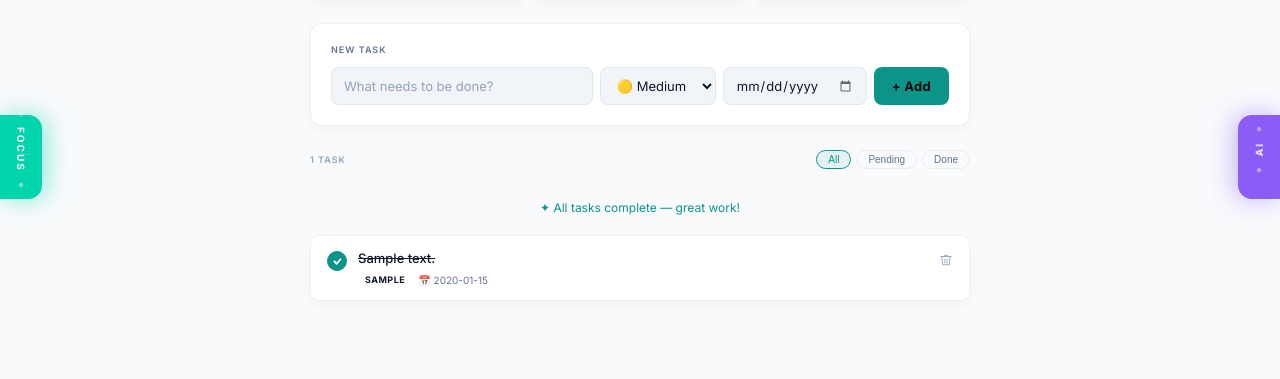
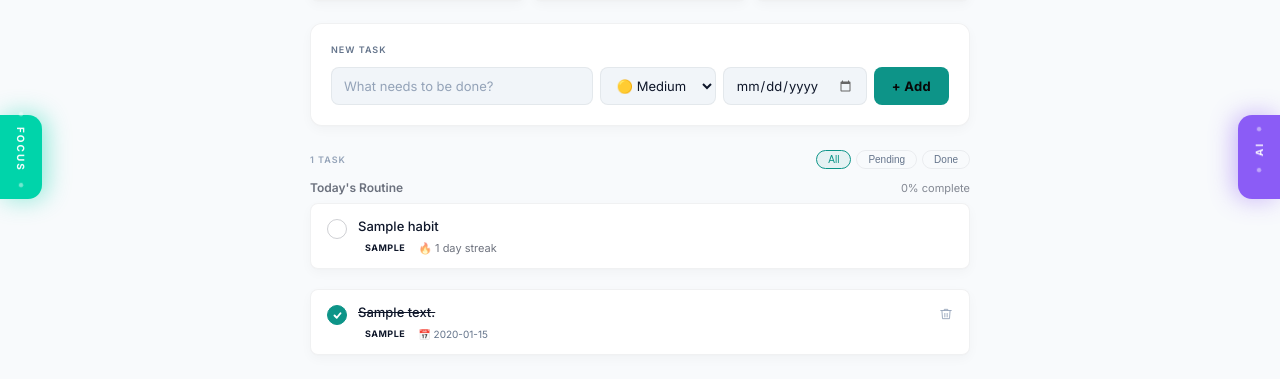
Before and after one commit to 1R5HAD/TaskFlow-AI, a Flask app: page / in a window 1280 px wide. Shown: the part 243-622 px from the top of the page. Run offline with Flask 3, Linux system fonts and the light colour scheme; a user stored in the database is signed in; tables that the repository leaves empty hold one stand-in row (values such as "Sample post").

Commit message:
Wire AI chat to backend, add daily routine tracking

```diff
--- a/app.py
+++ b/app.py
@@ -1,13 +1,16 @@
 import os
+import json
 import sib_api_v3_sdk
 from sib_api_v3_sdk.rest import ApiException
-from flask import Flask, render_template, request, redirect, url_for, flash
+from flask import Flask, render_template, request, redirect, url_for, flash, jsonify
 from flask_sqlalchemy import SQLAlchemy
 from flask_login import LoginManager, UserMixin, login_user, logout_user, login_required, current_user
 from werkzeug.security import generate_password_hash, check_password_hash
 from datetime import datetime, date, timedelta
 from apscheduler.schedulers.background import BackgroundScheduler
 import atexit
+
+from ai.chat_engine import classify_message
 
 app = Flask(__name__)
 
@@ -55,6 +58,64 @@ class Task(db.Model):
     completed  = db.Column(db.Boolean, default=False)
     created_at = db.Column(db.DateTime, default=datetime.utcnow)
     user_id    = db.Column(db.Integer, db.ForeignKey('user.id'), nullable=False)
+
+
+# ─── AI ROUTINE MODELS ─────────────────────────────────────────────────────────
+
+class Habit(db.Model):
+    """A recurring task template — e.g. 'Solve 2 DSA problems'. The chatbot
+    creates these from a routine request; daily rows in DailyTask are generated
+    from active habits each day."""
+    id         = db.Column(db.Integer, primary_key=True)
+    user_id    = db.Column(db.Integer, db.ForeignKey('user.id'), nullable=False)
+    title      = db.Column(db.String(200), nullable=False)
+    category   = db.Column(db.String(50), nullable=True)   # e.g. 'coding', 'dsa', 'language'
+    frequency  = db.Column(db.String(20), default='daily')
+    active     = db.Column(db.Boolean, default=True)
+    created_at = db.Column(db.DateTime, default=datetime.utcnow)
+
+    daily_tasks = db.relationship('DailyTask', backref='habit', lazy=True, cascade='all, delete-orphan')
+    streak      = db.relationship('Streak', backref='habit', uselist=False, cascade='all, delete-orphan')
+
+
+class DailyTask(db.Model):
+    """One day's instance of a habit. 'Reset daily' = a fresh row per date,
+    not a mutation of the habit itself."""
+    id           = db.Column(db.Integer, primary_key=True)
+    habit_id     = db.Column(db.Integer, db.ForeignKey('habit.id'), nullable=False)
+    user_id      = db.Column(db.Integer, db.ForeignKey('user.id'), nullable=False)
+    date         = db.Column(db.Date, nullable=False, default=date.today)
+    completed    = db.Column(db.Boolean, default=False)
+    completed_at = db.Column(db.DateTime, nullable=True)
+    created_at   = db.Column(db.DateTime, default=datetime.utcnow)
+
+    __table_args__ = (db.UniqueConstraint('habit_id', 'date', name='uq_habit_date'),)
+
+
+class Streak(db.Model):
+    id                   = db.Column(db.Integer, primary_key=True)
+    habit_id             = db.Column(db.Integer, db.ForeignKey('habit.id'), nullable=False, unique=True)
+    current_streak       = db.Column(db.Integer, default=0)
+    longest_streak        = db.Column(db.Integer, default=0)
+    last_completed_date  = db.Column(db.Date, nullable=True)
+
+
+class ChatMessage(db.Model):
+    id        = db.Column(db.Integer, primary_key=True)
+    user_id   = db.Column(db.Integer, db.ForeignKey('user.id'), nullable=False)
+    role      = db.Column(db.String(10), nullable=False)   # 'user' | 'assistant'
+    content   = db.Column(db.Text, nullable=False)
+    timestamp = db.Column(db.DateTime, default=datetime.utcnow)
+
+
+class ChatAction(db.Model):
+    """Undo log — one row per chatbot-made mutation, enough state to reverse it."""
+    id          = db.Column(db.Integer, primary_key=True)
+    user_id     = db.Column(db.Integer, db.ForeignKey('user.id'), nullable=False)
+    action_type = db.Column(db.String(30), nullable=False)  # 'create_habits' | 'complete_tasks'
+    payload     = db.Column(db.Text, nullable=False)         # JSON string
+    undone      = db.Column(db.Boolean, default=False)
+    created_at  = db.Column(db.DateTime, default=datetime.utcnow)
 
 
 @login_manager.user_loader
@@ -306,7 +367,30 @@ def logout():
 def index():
     tasks = Task.query.filter_by(user_id=current_user.id)\
                       .order_by(Task.created_at.desc()).all()
-    return render_template('index.html', tasks=tasks)
+
+    ensure_today_tasks(current_user)
+    daily_tasks = DailyTask.query.filter_by(user_id=current_user.id, date=date.today())\
+                                  .join(Habit).order_by(Habit.title).all()
+    routine_pct = 0
+    if daily_tasks:
+        routine_pct = round(100 * sum(1 for t in daily_tasks if t.completed) / len(daily_tasks))
+
+    return render_template('index.html', tasks=tasks, daily_tasks=daily_tasks, routine_pct=routine_pct)
+
+
+@app.route('/daily/complete/<int:daily_task_id>', methods=['POST'])
+@login_required
+def complete_daily_task(daily_task_id):
+    task = DailyTask.query.filter_by(id=daily_task_id, user_id=current_user.id).first_or_404()
+    task.completed = not task.completed
+    if task.completed:
+        task.completed_at = datetime.utcnow()
+        update_streak(task.habit_id)
+    else:
+        task.completed_at = None
+        revert_streak(task.habit_id)
+    db.session.commit()
+    return jsonify({'completed': task.completed})
 
 
 @app.route('/add', methods=['POST'])
@@ -353,6 +437,150 @@ def delete_task(task_id):
     return redirect(url_for('index'))
 
 
+# ─── AI ROUTINE HELPERS ────────────────────────────────────────────────────────
+
+def ensure_today_tasks(user):
+    """Generate today's DailyTask row for every active habit that doesn't have one yet."""
+    today = date.today()
+    habits = Habit.query.filter_by(user_id=user.id, active=True).all()
+    for h in habits:
+        if not DailyTask.query.filter_by(habit_id=h.id, date=today).first():
+            db.session.add(DailyTask(habit_id=h.id, user_id=user.id, date=today))
+    db.session.commit()
+
+
+def update_streak(habit_id):
+    streak = Streak.query.filter_by(habit_id=habit_id).first()
+    if not streak:
+        streak = Streak(habit_id=habit_id)
+        db.session.add(streak)
+
+    today = date.today()
+    if streak.last_completed_date == today:
+        return  # already counted today
+    if streak.last_completed_date == today - timedelta(days=1):
+        streak.current_streak += 1
+    else:
+        streak.current_streak = 1
+    streak.last_completed_date = today
+    streak.longest_streak = max(streak.longest_streak or 0, streak.current_streak)
+
+
+def revert_streak(habit_id):
+    """Best-effort undo — only correct if the completion being undone was today's."""
+    streak = Streak.query.filter_by(habit_id=habit_id).first()
+    if streak and streak.last_completed_date == date.today():
+        streak.current_streak = max(0, streak.current_streak - 1)
+        streak.last_completed_date = None
+
+
+# ─── ROUTES: AI CHAT ────────────────────────────────────────────────────────────
+
+@app.route('/chat', methods=['POST'])
+@login_required
+def chat():
+    user_message = (request.json or {}).get('message', '').strip()
+    if not user_message:
+        return jsonify({'error': 'empty message'}), 400
+
+    ensure_today_tasks(current_user)
+    today_tasks = DailyTask.query.filter_by(user_id=current_user.id, date=date.today()).all()
+    task_dicts = [{'id': t.id, 'content': t.habit.title, 'completed': t.completed} for t in today_tasks]
+
+    db.session.add(ChatMessage(user_id=current_user.id, role='user', content=user_message))
+    db.session.commit()
+
+    try:
+        result = classify_message(user_message, task_dicts)
+    except Exception as e:
+        print(f"[Chat] LLM error: {e}")
+        return jsonify({'reply': "Sorry, I couldn't process that right now — try again in a moment."}), 500
+
+    intent = result.get('intent')
+    reply = "I'm not sure how to help with that yet."
+    action_id = None
+
+    if intent == 'create_routine':
+        titles = []
+        for h in result.get('habits', []):
+            habit = Habit(user_id=current_user.id, title=h.get('title', '').strip(), category=h.get('category'))
+            if not habit.title:
+                continue
+            db.session.add(habit)
+            db.session.flush()  # assign habit.id before use
+            db.session.add(DailyTask(habit_id=habit.id, user_id=current_user.id, date=date.today()))
+            db.session.add(Streak(habit_id=habit.id))
+            titles.append(habit.title)
+
+        action = ChatAction(user_id=current_user.id, action_type='create_habits',
+                             payload=json.dumps({'habit_titles': titles}))
+        db.session.add(action)
+        db.session.commit()
+        action_id = action.id
+        reply = f"Set up your routine: {', '.join(titles)}. These reset daily and I'll track your streaks."
+
+    elif intent == 'complete_tasks':
+        completed_ids = []
+        for tid in result.get('task_ids', []):
+            task = DailyTask.query.filter_by(id=tid, user_id=current_user.id, date=date.today()).first()
+            if task and not task.completed:
+                task.completed = True
+                task.completed_at = datetime.utcnow()
+                update_streak(task.habit_id)
+                completed_ids.append(tid)
+
+        action = ChatAction(user_id=current_user.id, action_type='complete_tasks',
+                             payload=json.dumps({'task_ids': completed_ids}))
+        db.session.add(action)
+        db.session.commit()
+        action_id = action.id if completed_ids else None
+        reply = (f"Marked {len(completed_ids)} task(s) done — nice work."
+                 if completed_ids else "I couldn't match that to any of today's tasks.")
+
+    elif intent == 'status_query':
+        pending = [t for t in today_tasks if not t.completed]
+        reply = (f"Still open today: {', '.join(t.habit.title for t in pending)}"
+                 if pending else "Everything's done for today — nice.")
+
+    elif intent == 'clarify':
+        reply = result.get('question', 'Could you clarify that?')
+
+    elif intent == 'chat':
+        reply = result.get('reply', reply)
+
+    db.session.add(ChatMessage(user_id=current_user.id, role='assistant', content=reply))
+    db.session.commit()
+
+    return jsonify({'reply': reply, 'action_id': action_id})
+
+
+@app.route('/chat/undo/<int:action_id>', methods=['POST'])
+@login_required
+def undo_chat_action(action_id):
+    action = ChatAction.query.filter_by(id=action_id, user_id=current_user.id, undone=False).first_or_404()
+    payload = json.loads(action.payload)
+
+    if action.action_type == 'complete_tasks':
+        for tid in payload.get('task_ids', []):
+            task = DailyTask.query.filter_by(id=tid, user_id=current_user.id).first()
+            if task and task.completed:
+                task.completed = False
+                task.completed_at = None
+                revert_streak(task.habit_id)
+
+    elif action.action_type == 'create_habits':
+        habits = Habit.query.filter(
+            Habit.user_id == current_user.id,
+            Habit.title.in_(payload.get('habit_titles', []))
+        ).all()
+        for h in habits:
+            db.session.delete(h)  # cascades to daily_tasks + streak
+
+    action.undone = True
+    db.session.commit()
+    return jsonify({'status': 'undone'})
+
+
 # ─── TEST EMAIL ROUTE (remove before final submission) ────────────────────────
 
 @app.route('/test-email')
--- a/templates/index.html
+++ b/templates/index.html
@@ -1126,6 +1126,34 @@
   <div class="celebration" id="celebration">
     ✦ All tasks complete — great work!
   </div>
+
+  <!-- Today's Routine (AI-generated habits) -->
+  {% if daily_tasks %}
+  <div class="routine-section" style="margin-bottom:20px">
+    <div style="display:flex;align-items:center;justify-content:space-between;margin-bottom:8px">
+      <span style="font-size:12px;font-weight:600;opacity:0.6">Today's Routine</span>
+      <span style="font-size:11px;opacity:0.5">{{ routine_pct }}% complete</span>
+    </div>
+    <div class="task-list" id="routine-list">
+      {% for dt in daily_tasks %}
+      <div class="task-card {% if dt.completed %}completed{% endif %}" id="routine-card-{{ dt.id }}">
+        <button class="complete-btn" title="Toggle complete" type="button" onclick="toggleDailyTask({{ dt.id }}, this)">
+          <svg width="9" height="9" viewBox="0 0 12 12" fill="none">
+            <path d="M2 6L5 9L10 3" stroke="var(--complete-chk)" stroke-width="2.5" stroke-linecap="round" stroke-linejoin="round"/>
+          </svg>
+        </button>
+        <div class="task-body">
+          <div class="task-content">{{ dt.habit.title }}</div>
+          <div class="task-meta">
+            {% if dt.habit.category %}<span class="badge">{{ dt.habit.category }}</span>{% endif %}
+            {% if dt.habit.streak %}<span style="font-size:11px;opacity:0.6">🔥 {{ dt.habit.streak.current_streak }} day streak</span>{% endif %}
+          </div>
+        </div>
+      </div>
+      {% endfor %}
+    </div>
+  </div>
+  {% endif %}
 
   <!-- Task list -->
   {% if tasks %}
@@ -1753,6 +1781,16 @@
   ];
   let aiResponseIndex = 0;
 
+  function toggleDailyTask(id, btnEl) {
+    fetch('/daily/complete/' + id, { method: 'POST' })
+      .then(res => res.json())
+      .then(data => {
+        const card = document.getElementById('routine-card-' + id);
+        if (card) card.classList.toggle('completed', data.completed);
+      })
+      .catch(() => {});
+  }
+
   function sendChatMessage() {
     const input = document.getElementById('chat-input');
     const text = input.value.trim();
@@ -1762,13 +1800,7 @@
     lockPanel('ai-panel');      // pin the panel open
     appendMessage('user', text);
     hideSuggestions();
-    showTyping();
-    setTimeout(() => {
-      removeTyping();
-      const response = aiResponses[aiResponseIndex % aiResponses.length];
-      aiResponseIndex++;
-      appendMessage('ai', response);
-    }, 1200 + Math.random() * 600);
+    sendToBackend(text);
   }
 
   function sendSuggestion(btn) {
@@ -1776,27 +1808,62 @@
     lockPanel('ai-panel');      // pin the panel open
     appendMessage('user', text);
     hideSuggestions();
+    sendToBackend(text);
+  }
+
+  function sendToBackend(text) {
     showTyping();
-    setTimeout(() => {
-      removeTyping();
-      const response = aiResponses[aiResponseIndex % aiResponses.length];
-      aiResponseIndex++;
-      appendMessage('ai', response);
-    }, 1000 + Math.random() * 800);
-  }
-
-  function appendMessage(role, text) {
+    fetch('/chat', {
+      method: 'POST',
+      headers: { 'Content-Type': 'application/json' },
+      body: JSON.stringify({ message: text })
+    })
+      .then(res => res.json())
+      .then(data => {
+        removeTyping();
+        if (data.error) {
+          appendMessage('ai', "Sorry, something went wrong — try again.");
+          return;
+        }
+        appendMessage('ai', data.reply, data.action_id);
+        if (data.action_id) {
+          setTimeout(() => location.reload(), 900);
+        }
+      })
+      .catch(() => {
+        removeTyping();
+        appendMessage('ai', "Couldn't reach the server — check your connection and try again.");
+      });
+  }
+
+  function undoChatAction(actionId, btnEl) {
+    fetch('/chat/undo/' + actionId, { method: 'POST' })
+      .then(res => res.json())
+      .then(() => {
+        btnEl.textContent = 'Undone';
+        btnEl.disabled = true;
+        if (typeof refreshTasks === 'function') refreshTasks();
+        else location.reload();
+      })
+      .catch(() => { btnEl.textContent = 'Undo failed'; });
+  }
+
+  function appendMessage(role, text, actionId) {
     const container = document.getElementById('chat-messages');
     const now = new Date();
     const timeStr = now.getHours().toString().padStart(2,'0') + ':' + now.getMinutes().toString().padStart(2,'0');
     const isAI = role === 'ai';
     const msgEl = document.createElement('div');
     msgEl.className = 'chat-msg ' + role;
+    const undoBtnHtml = (isAI && actionId)
+      ? `<button class="suggestion-chip" style="margin-top:6px" onclick="undoChatAction(${actionId}, this)" type="button">Undo</button>`
+      : '';
     msgEl.innerHTML = `
       <div class="msg-avatar ${isAI ? 'ai-avatar' : 'user-avatar'}">${isAI ? '✦' : '👤'}</div>
       <div>
         <div class="msg-bubble">${escapeHtml(text)}</div>
         <div class="msg-time">${timeStr}</div>
+        ${undoBtnHtml}
       </div>`;
     container.appendChild(msgEl);
     container.scrollTop = container.scrollHeight;
```
